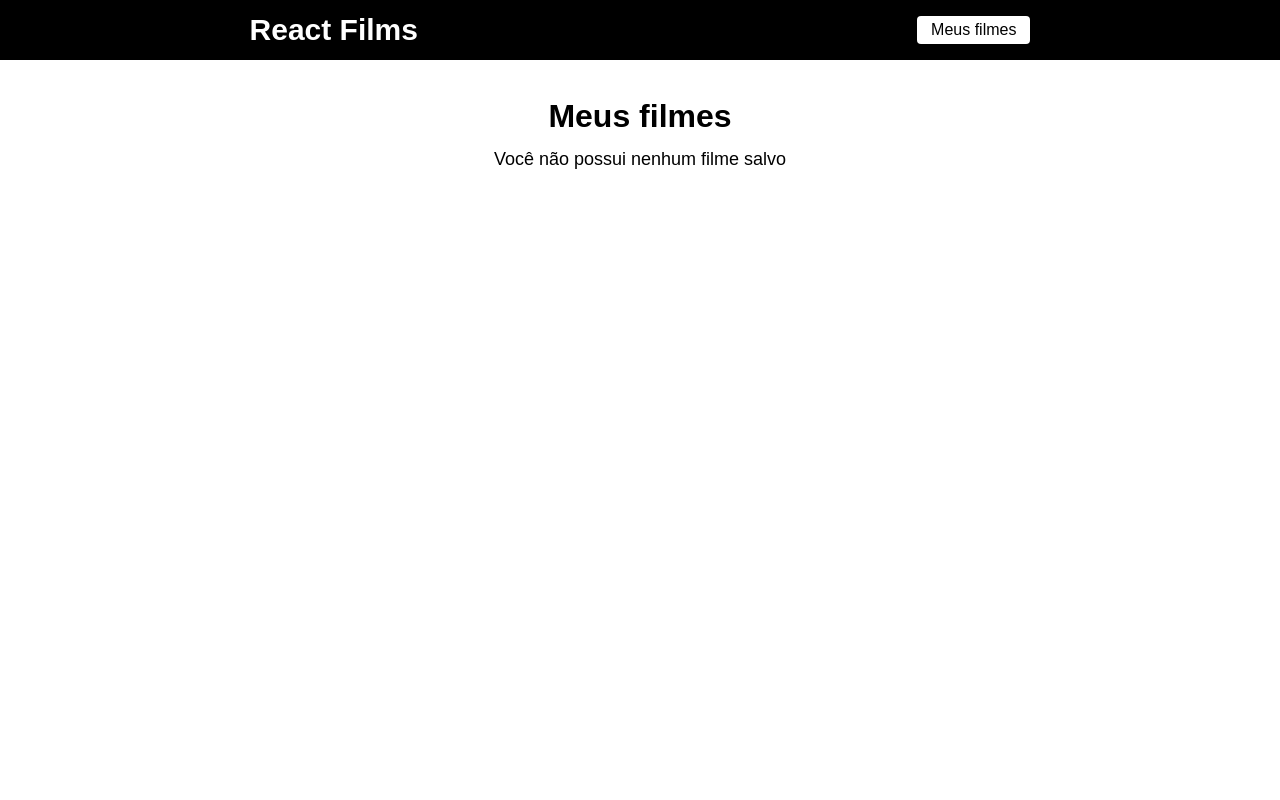
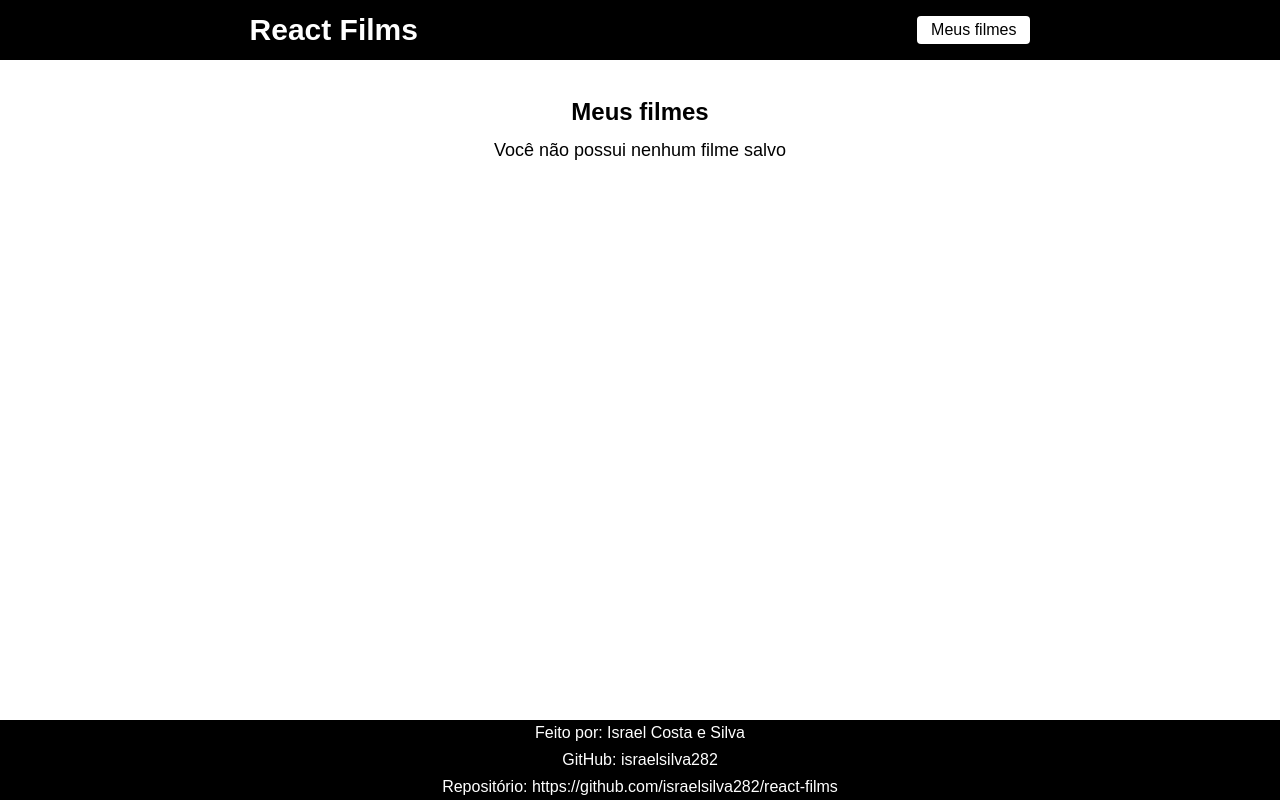
Before and after one commit to israelsilva282/react-films, a React (Create React App) app: page /favoritos in a window 1280 px wide. Built offline with nearby package versions, Linux system fonts and the light colour scheme.

Commit message:
adicionado footer

```diff
--- /dev/null
+++ b/src/components/Footer/footer.css
@@ -0,0 +1,10 @@
+.footer {
+  display: flex;
+  flex-direction: column;
+  align-items: center;
+  justify-content: space-around;
+  width: 100%;
+  height: 80px;
+  background-color: #000000;
+  color: #fff;
+}
--- /dev/null
+++ b/src/components/Footer/index.js
@@ -0,0 +1,14 @@
+import React from 'react'
+import './footer.css'
+
+function Footer() {
+    return (
+        <div className='footer'>
+            <p>Feito por: Israel Costa e Silva</p>
+            <p>GitHub: israelsilva282</p>
+            <p>Repositório: https://github.com/israelsilva282/react-films</p>
+        </div>
+    )
+}
+
+export default Footer
--- a/src/index.css
+++ b/src/index.css
@@ -8,6 +8,13 @@ body {
   font-family: sans-serif;
 }
 
+article {
+  flex: 1;
+}
+
 .app {
   width: 100%;
+  min-height: 100vh;
+  display: flex;
+  flex-direction: column;
 }
--- a/src/routes.js
+++ b/src/routes.js
@@ -3,19 +3,23 @@ import Error from "./Error"
 import Favoritos from "./Favoritos"
 import Filme from "./Filme"
 import Home from "./Home"
+import Footer from "./components/Footer"
 import Header from "./components/Header"
 
 function RoutesApp() {
     return (
         <BrowserRouter>
             <Header></Header>
-            <Routes>
-                <Route path="/" element={<Home></Home>} />
-                <Route path="/filme/:id" element={<Filme></Filme>} />
-                <Route path="/favoritos" element={<Favoritos></Favoritos>}></Route>
+            <article>
+                <Routes >
+                    <Route path="/" element={<Home></Home>} />
+                    <Route path="/filme/:id" element={<Filme></Filme>} />
+                    <Route path="/favoritos" element={<Favoritos></Favoritos>}></Route>
 
-                <Route path="*" element={<Error></Error>}></Route>
-            </Routes>
+                    <Route path="*" element={<Error></Error>}></Route>
+                </Routes>
+            </article>
+            <Footer></Footer>
         </BrowserRouter>
     )
 }
```
